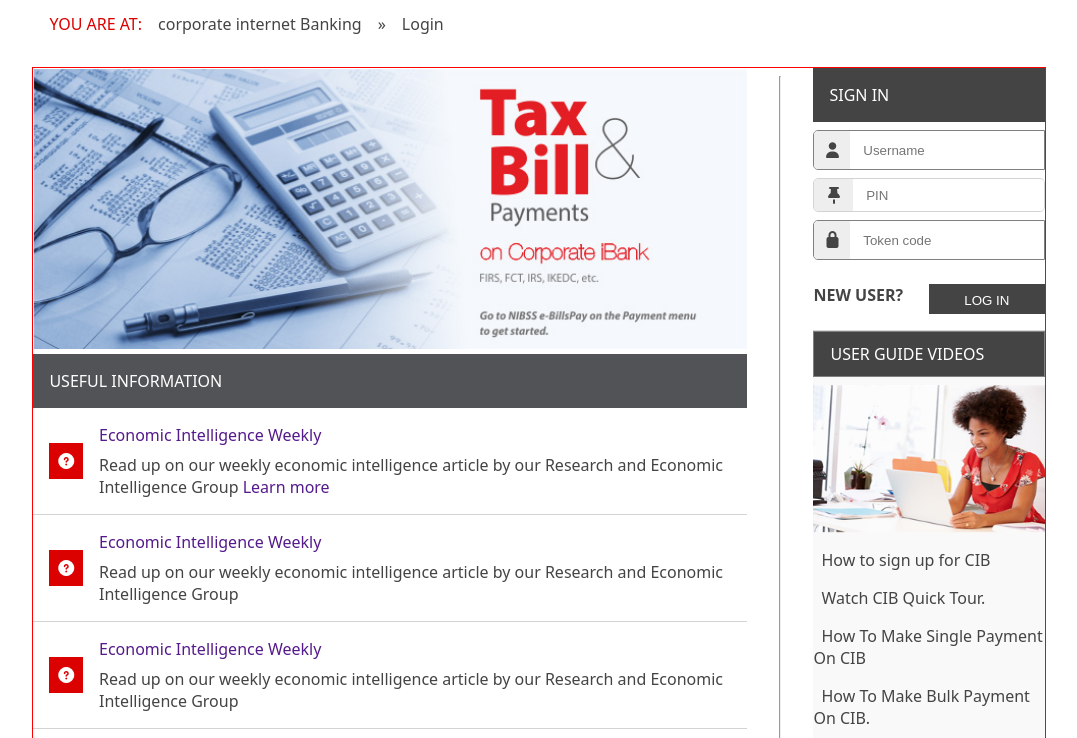
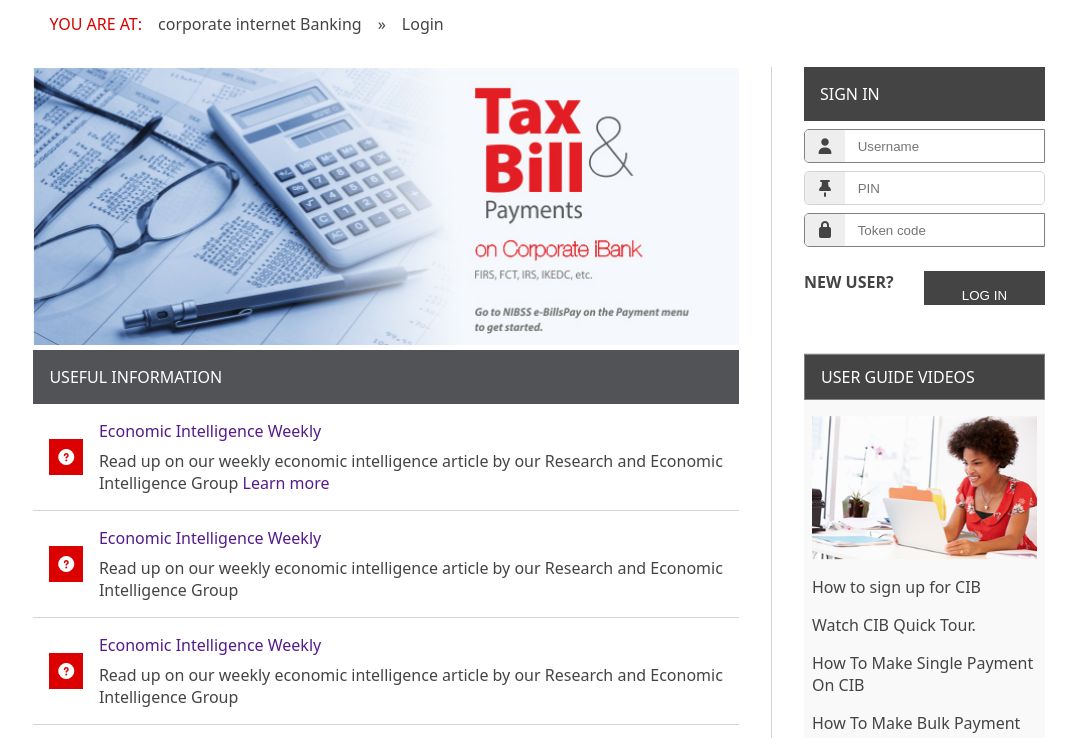
Before and after one commit to Uchemimi1993/Zenith-corporate--internet-banking, a plain HTML site: page index.html in a window 1280 px wide. Shown: the part 165-903 px from the top of the page, without its empty margins (101-1178 px from the left). Drawn offline with Linux system fonts and the light colour scheme.

Commit message:
completed laptop view

```diff
--- a/css/style.css
+++ b/css/style.css
@@ -65,14 +65,15 @@
     display: flex;
     width: 80%;
     margin: 1rem auto;
-    border: 1px solid red;
+    /* border: 1px solid red; */
     gap: 2rem;
 }
 
 /* start of wide */
 .wide_wrapper{
     min-width: 400px;
-    /* border: 1px solid green; */
+    border-right: 1px solid lightgrey;
+    padding-right: 2rem;
     flex-grow: 1;
 
     .photo{
@@ -123,6 +124,9 @@
     min-width: 200px;
     /* border: 1px solid blue; */
     border-left: 5px light#444;
+    display: flex;
+    flex-direction: column;
+    row-gap: 2rem;
 
     .sign_in_wrapper{
         display: grid;
@@ -146,6 +150,10 @@
     .username_box span{
         background: #eeeeee;
         padding: .5rem;
+        min-width: 10%;
+        display: flex;
+        align-items: center;
+        justify-content: center;
     }
     .username_box input{
         border: none;
@@ -188,6 +196,10 @@
     .token_box span{
         background: #eeeeee;
         padding: .5rem;
+        min-width: 10%;
+        display: flex;
+        align-items: center;
+        justify-content: center;
     }
     .token_box input{
         border: none;
@@ -218,7 +230,7 @@
         height: 30px;
         color: white;
         background-color: #444;
-        padding: .5rem;
+        padding: 1rem;
     }
 
     .user_guide_video_wrapper{
@@ -242,9 +254,9 @@
     .wrapper_body{
         display: grid;
         row-gap: 1rem;
-        column-gap: 1.5rem;
-        padding-bottom: 2rem;
-        border-bottom: 1px light#444;
+        /* column-gap: 1.5rem; */
+        padding: .5rem;
+        border-bottom: 1px ridge light grey;
     }
     .wrapper_body img{
         /* padding: 1rem 0; */
@@ -255,7 +267,7 @@
     .wrapper_body a{
         text-decoration: none;
         color: #444;
-        padding: .5rem;
+        /* padding: .5rem; */
 
 
     }
@@ -276,8 +288,7 @@
         display: grid;
         /* border: 5px solid grey; */
         background-color: #f9f9f9;
-        border-top: 1px solid #d9d9d9;
-        border-bottom: 1px solid #d9d9d9;
+        border-bottom: 1px ridge lightgrey;
         row-gap: .5rem;
 
     }
--- a/index.html
+++ b/index.html
@@ -102,7 +102,7 @@
             </div>
         </div>
         </section>
-        <hr>
+
         <section class="narrow_wrapper">
         <form action="" method="post">
             <div class="sign_in_wrapper">
```
